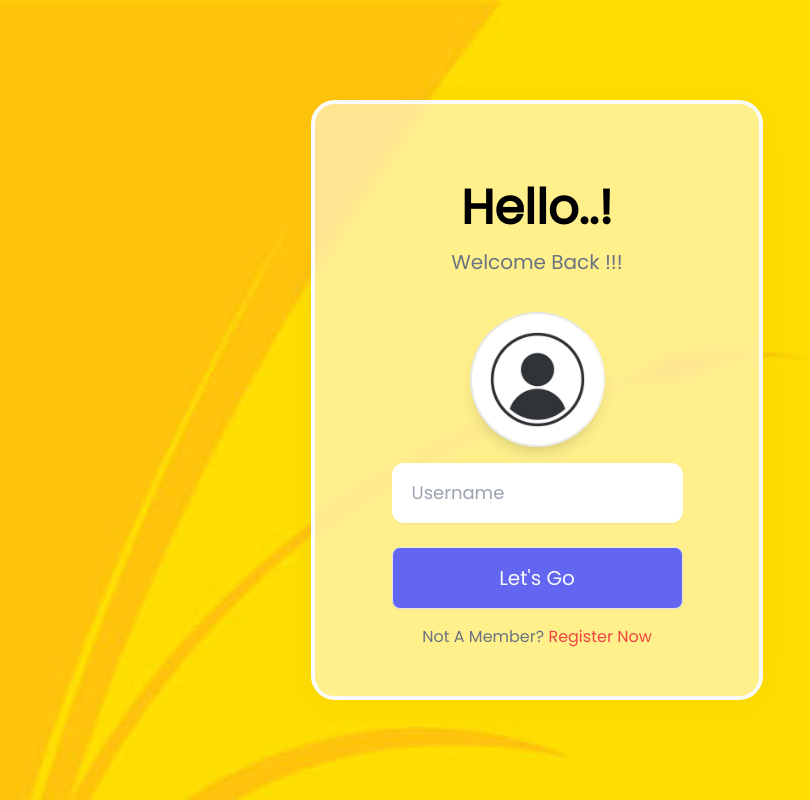
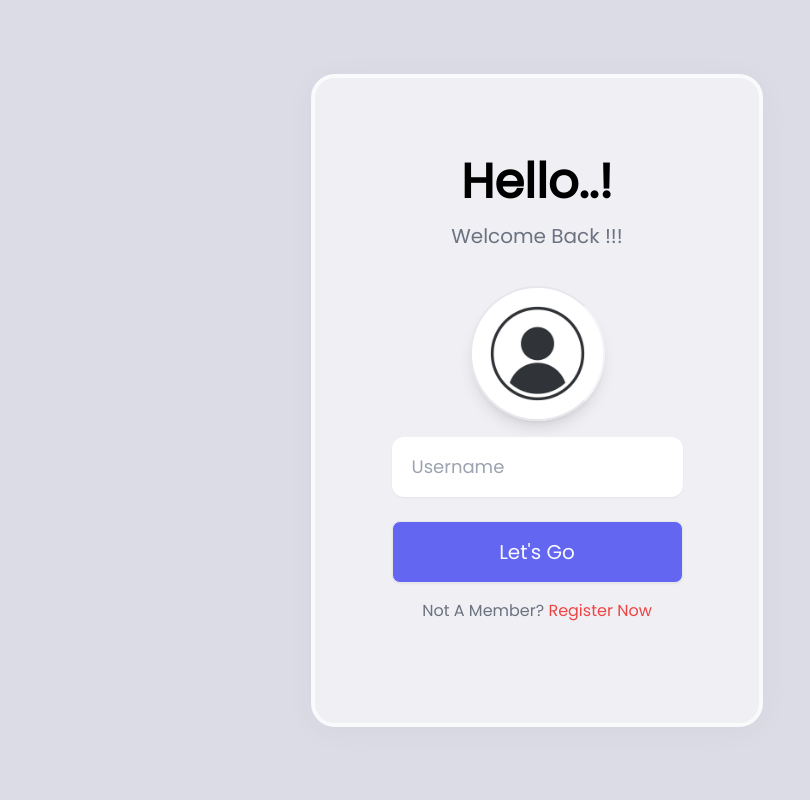
Before and after one commit to 102AMIT/OTP_Login_Auth_client, a React (Create React App) app: page / in a window 1280 px wide. Shown: the whole page, without its empty margins (103-913 px from the left). Built offline with nearby package versions, Linux system fonts and the light colour scheme.

Commit message:
css updated

```diff
--- a/src/index.css
+++ b/src/index.css
@@ -12,5 +12,6 @@
 
 body{
     background: #dcdce6;
-    background-image: url('./assets/background.jpg');
+    height: 100%;
+    width: 100%;
 }
--- a/src/styles/Profile.module.css
+++ b/src/styles/Profile.module.css
@@ -1,5 +1,6 @@
 .glass{
     @apply h-3/6 w-2/6;
+    block-size: fit-content;
 }
 
 .profile_img{
--- a/src/styles/Username.module.css
+++ b/src/styles/Username.module.css
@@ -5,6 +5,7 @@
     backdrop-filter: blur(7.1px);
     border:1px solid rgb(255, 255, 255,0.3);
     @apply border-4 border-gray-50 shrink-0 h-3/4 w-[30%] rounded-3xl py-20 px-7 min-w-max;
+    block-size: fit-content;
 }
 
 .profile_img{
```
Also changed, not shown: 1 other file (tests, documents, lock files or other folders).
